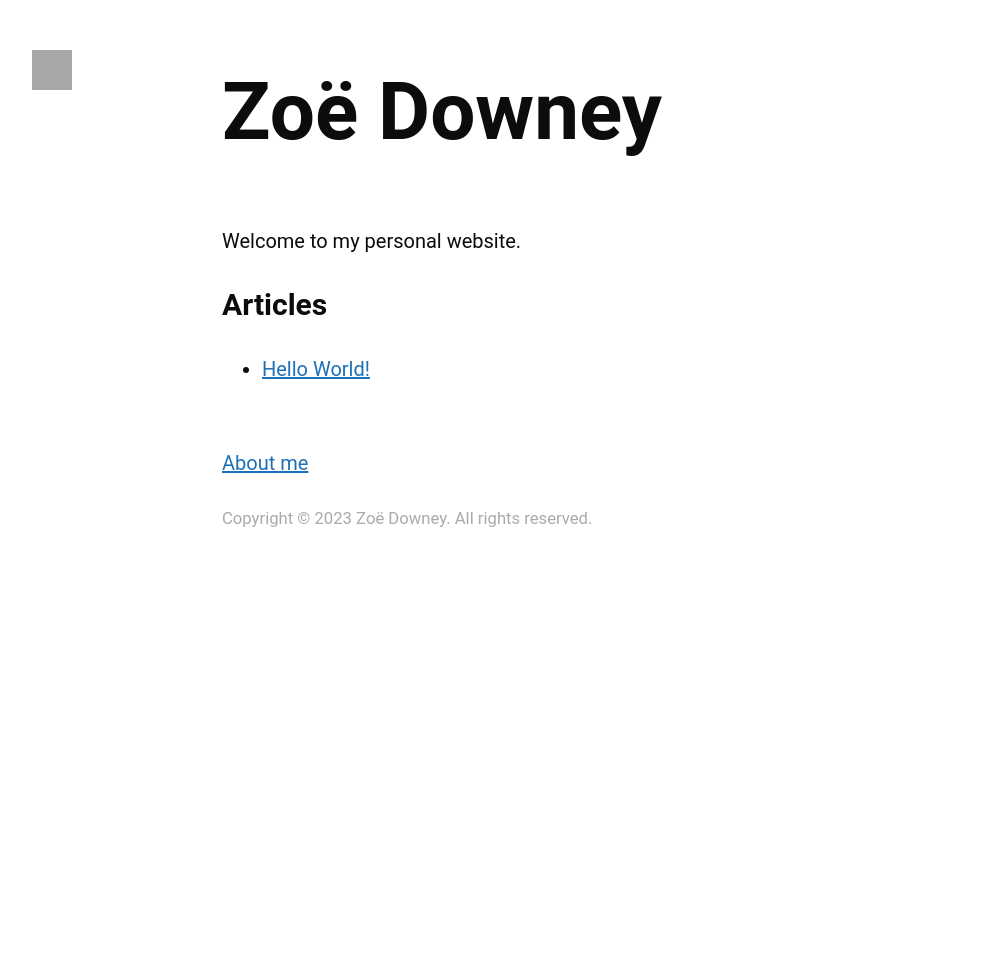
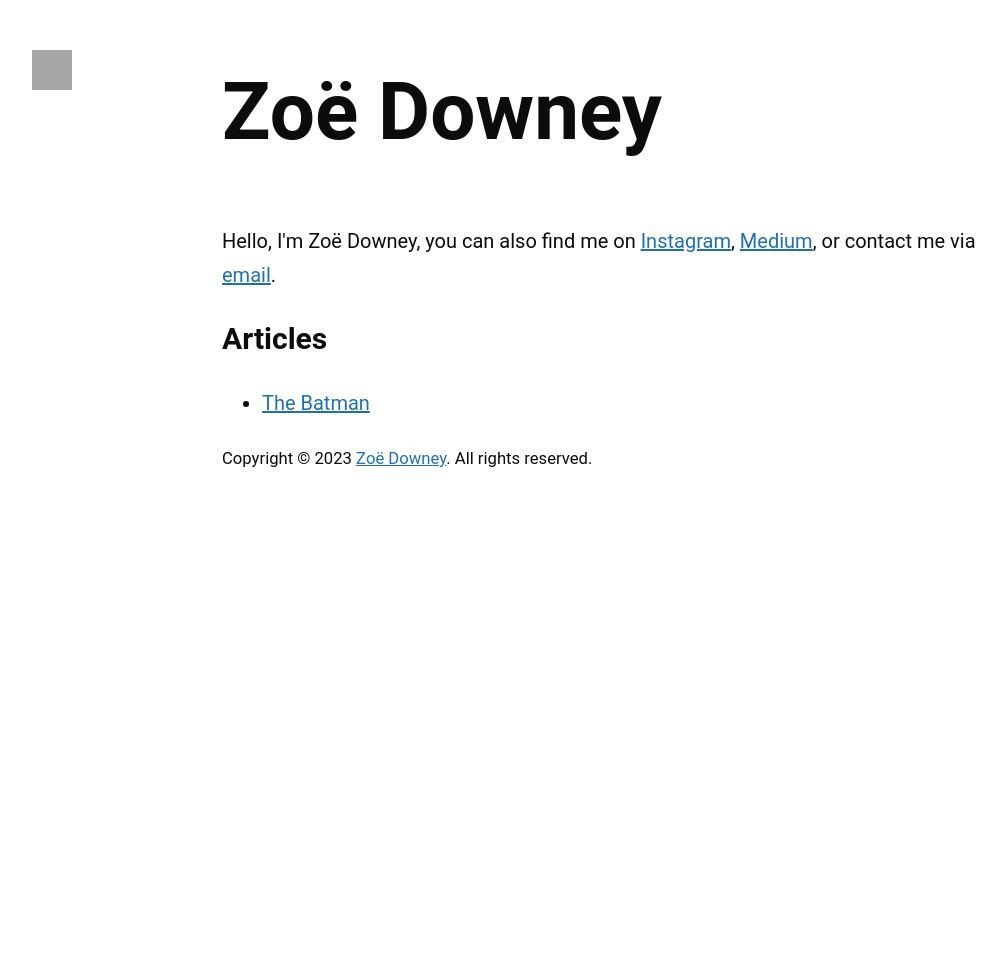
Before and after one commit to zoeurl/zoedowney.github.io, a Jekyll site: the page built from index.html, in a window 1280 px wide. Shown: the whole page, without its empty margins (18-1024 px from the left). Built offline with Jekyll 4.4.1, drawn with Linux system fonts in a browser that asks for light colours; grey boxes are pictures that could not be loaded.

Commit message:
The Batman

```diff
--- a/_layouts/default.html
+++ b/_layouts/default.html
@@ -26,11 +26,8 @@
         </main>
 
         <footer>
-            <div class="links">
-                <a href="{{site.baseurl}}/about/">About me</a>
-            </div>
             <p class="copy">
-                <small>Copyright © {{ site.time | date: '%Y' }} {{site.title}}. All rights reserved.</small>
+                <small>Copyright © {{ site.time | date: '%Y' }} <a href="{{site.baseurl}}/">{{site.title}}</a>. All rights reserved.</small>
             </p>
         </footer>
         {% include analytics.html %}
--- a/_layouts/post.html
+++ b/_layouts/post.html
@@ -1,7 +1,11 @@
 ---
 layout: default
 ---
+
 <h1 class="post-headline">{{page.title}}</h1>
+{% if page.subtitle %}
+<h2 class="post-subtitle">{{page.subtitle}}</h2>
+{% endif %}
 <p class="meta"><small>{{page.date | date: '%B %d, %Y'}}</small></p>
 
 {{content}}
--- a/assets/css/_sass/style.scss
+++ b/assets/css/_sass/style.scss
@@ -30,33 +30,7 @@ body {
 
 a {
     color: $brand-color;
-    &:hover{
-     color: $text-color;
-    }
 }
-
-p a {
-    color: $text-color;
-    text-decoration: none;
-    background: -webkit-linear-gradient(transparent 90%, lighten($brand-color, 10%) 10%);
-    background: -moz-linear-gradient(transparent 90%, lighten($brand-color, 10%) 10%);
-    background: linear-gradient(transparent 90%, lighten($brand-color, 10%) 10%);
-
-    -webkit-box-shadow: inset 0 0 0 0 lighten($brand-color, 10%);
-    box-shadow: inset 0 0 0 0 lighten($brand-color, 10%);
-
-
-    -webkit-transition: box-shadow ease 1s;
-	-moz-transition: box-shadow ease 1s;
-	transition: box-shadow ease 1s;
-    &:hover {
-        color: lighten($background-color, 50%);
-        -webkit-box-shadow: inset 0 -100px 0 0 lighten($brand-color, 10%);
-        box-shadow: inset 0 -100px 0 0 lighten($brand-color, 10%);
-
-    }
-}
-
 
 figure {
     margin: 0;
@@ -192,19 +166,10 @@ blockquote {
 
 /* Footer */
 footer {
-    position: relative;
-    top: 2em;
+    margin-bottom: 1em;
+    padding-bottom: 1em;
 }
 
-/* Footer navigation links */
-.links a {
-    margin-right: 1em;
-}
-
-/* Footer copyrights */
-.copy {
-    color: #aaa;
-}
 
 /* Horizontal Divider */
 .divider {
--- a/index.html
+++ b/index.html
@@ -3,7 +3,12 @@ layout: default
 ---
 <h1 class="headline">{{site.title}}</h1>
 
-<p>Welcome to my personal website.</p>
+<p>
+Hello, I'm Zoë Downey, you can also find me on
+<a href="https://www.instagram.com/zoeurl/">Instagram</a>,
+<a href="https://medium.com/@zoedowney/">Medium</a>,
+or contact me via <a href="mailto:{{site.email}}">email</a>.
+</p>
 
 <h2>Articles</h2>
 <div class="article-list">
```
Also changed, not shown: _pages/about.md (deleted, +0 -8 lines), _posts/2023-11-16-hello.md (deleted, +0 -6 lines), _posts/2023-11-18-the-batman.md (added, +38 -0 lines).
